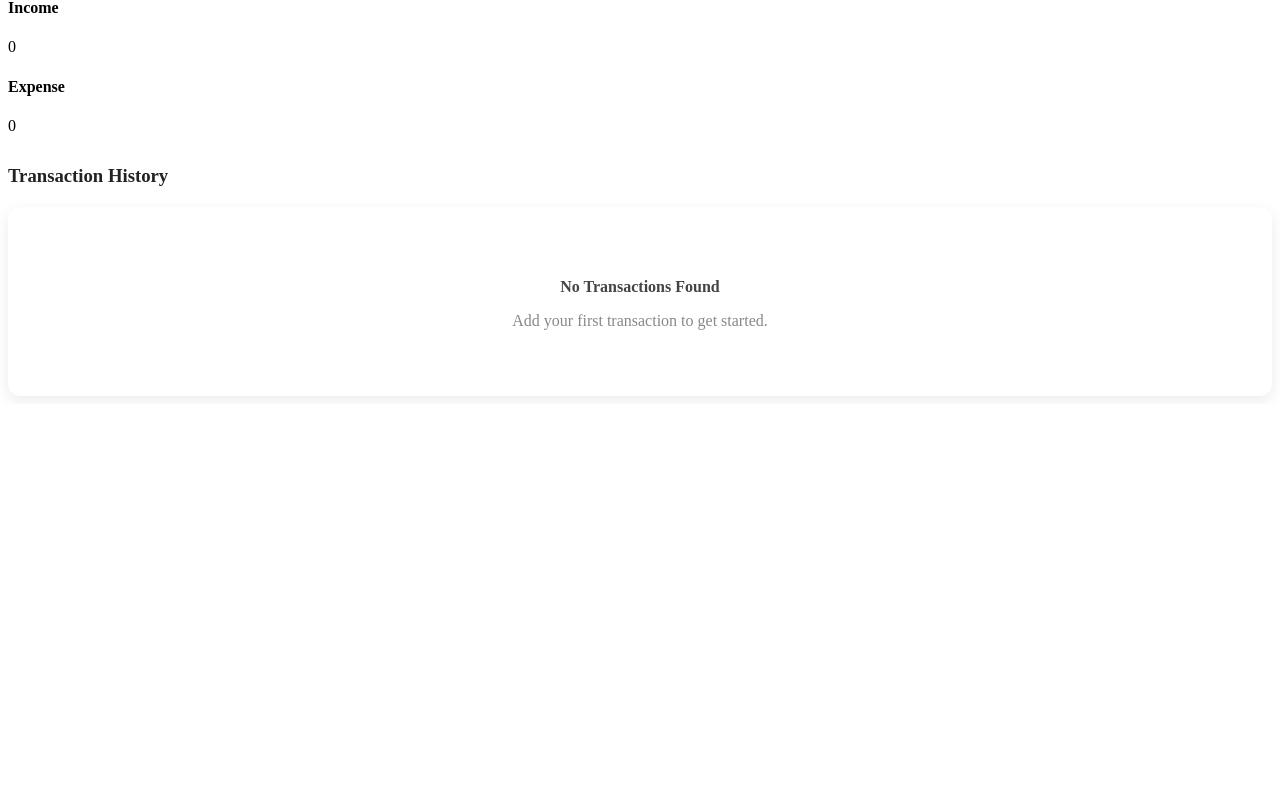
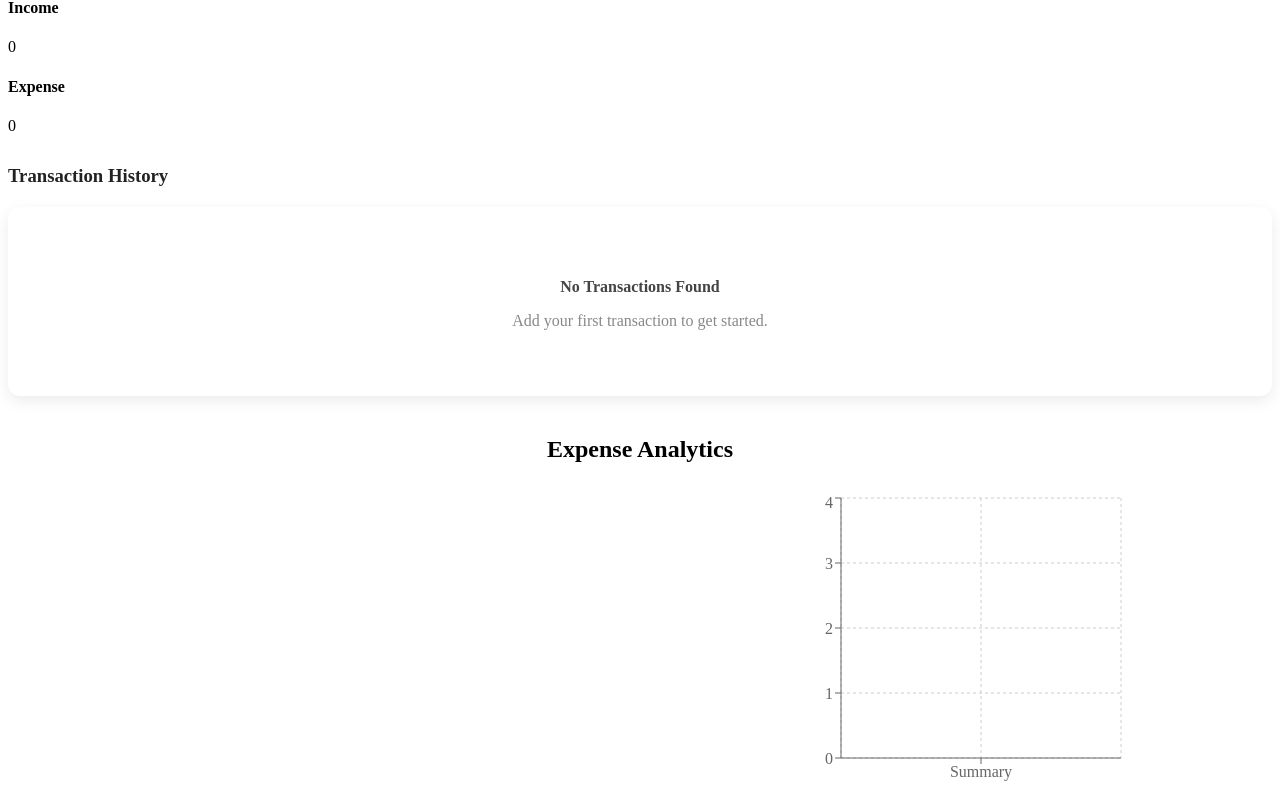
Before and after one commit to ShahabMaqbool/expense-tracker-react, a React (Vite) app: page / in a window 1280 px wide. Shown: the part 950-1751 px from the top of the page. Before the commit the page ends 1354 px from the top, so only its background shows below. Built offline with nearby package versions, Linux system fonts and the light colour scheme.

Commit message:
Add expense analytics charts with Recharts

```diff
--- a/package.json
+++ b/package.json
@@ -11,7 +11,8 @@
   },
   "dependencies": {
     "react": "^19.2.7",
-    "react-dom": "^19.2.7"
+    "react-dom": "^19.2.7",
+    "recharts": "^3.9.2"
   },
   "devDependencies": {
     "@eslint/js": "^10.0.1",
--- a/src/App.jsx
+++ b/src/App.jsx
@@ -4,6 +4,7 @@ import Balance from "./components/Balance";
 import IncomeExpense from "./components/IncomeExpense";
 import AddTransaction from "./components/AddTransaction";
 import TransactionList from "./components/TransactionList";
+import ExpenseChart from "./components/ExpenseChart";
 
 function App() {
   // Load data from Local Storage
@@ -185,6 +186,8 @@ function App() {
         deleteTransaction={deleteTransaction}
         setEditingTransaction={setEditingTransaction}
       />
+
+      <ExpenseChart transactions={transactions} />
     </div>
   );
 }
--- /dev/null
+++ b/src/components/ExpenseChart.jsx
@@ -0,0 +1,100 @@
+
+import {
+  PieChart,
+  Pie,
+  Cell,
+  Tooltip,
+  ResponsiveContainer,
+  BarChart,
+  XAxis,
+  YAxis,
+  CartesianGrid,
+  Bar,
+} from "recharts";
+
+function ExpenseChart({ transactions }) {
+  const income = transactions
+    .filter((item) => item.amount > 0)
+    .reduce((total, item) => total + item.amount, 0);
+
+  const expense = transactions
+    .filter((item) => item.amount < 0)
+    .reduce((total, item) => total + Math.abs(item.amount), 0);
+
+  const pieData = [
+    { name: "Income", value: income },
+    { name: "Expense", value: expense },
+  ];
+
+  const barData = [
+    {
+      name: "Summary",
+      Income: income,
+      Expense: expense,
+    },
+  ];
+
+  const COLORS = ["#16a34a", "#dc2626"];
+
+  return (
+    <div style={{ marginTop: "40px" }}>
+      <h2 style={{ textAlign: "center" }}>
+        Expense Analytics
+      </h2>
+
+      <div
+        style={{
+          display: "flex",
+          flexWrap: "wrap",
+          justifyContent: "space-around",
+          gap: "30px",
+          marginTop: "30px",
+        }}
+      >
+        <ResponsiveContainer width={300} height={300}>
+          <PieChart>
+            <Pie
+              data={pieData}
+              dataKey="value"
+              outerRadius={100}
+              label
+            >
+              {pieData.map((entry, index) => (
+                <Cell
+                  key={index}
+                  fill={COLORS[index]}
+                />
+              ))}
+            </Pie>
+
+            <Tooltip />
+          </PieChart>
+        </ResponsiveContainer>
+
+        <ResponsiveContainer width={350} height={300}>
+          <BarChart data={barData}>
+            <CartesianGrid strokeDasharray="3 3" />
+
+            <XAxis dataKey="name" />
+
+            <YAxis />
+
+            <Tooltip />
+
+            <Bar
+              dataKey="Income"
+              fill="#16a34a"
+            />
+
+            <Bar
+              dataKey="Expense"
+              fill="#dc2626"
+            />
+          </BarChart>
+        </ResponsiveContainer>
+      </div>
+    </div>
+  );
+}
+
+export default ExpenseChart;
```
Also changed, not shown: 1 other file (tests, documents, lock files or other folders).
